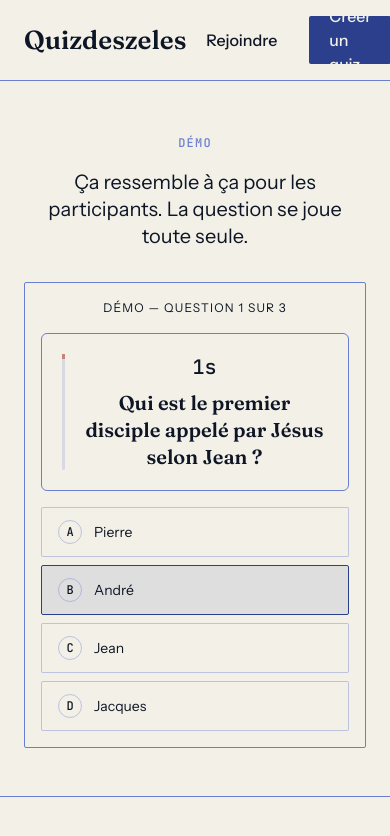
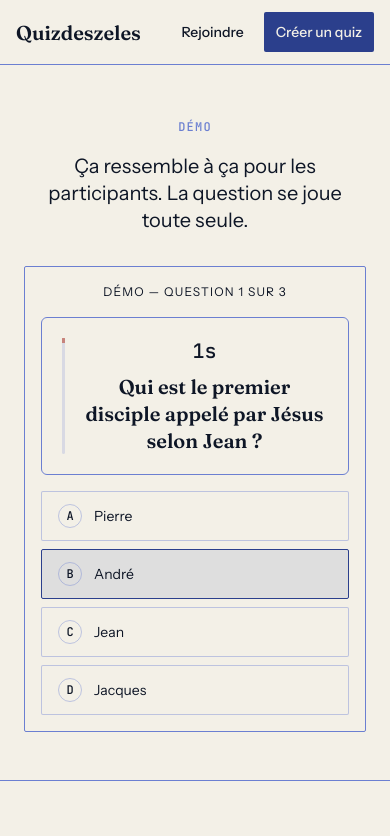
Before and after one commit to Brandon22030/Quizele, a Next.js app: page / in a window 390 px wide. Shown: the top 836 px of the page. Built offline with nearby package versions, Linux system fonts and the light colour scheme.

Commit message:
chore: global update

```diff
--- a/app/connexion/page.tsx
+++ b/app/connexion/page.tsx
@@ -1,6 +1,7 @@
 "use client";
 
 import { useState } from "react";
+import Link from "next/link";
 
 import { Button } from "@/components/ui/button";
 import { Input } from "@/components/ui/input";
@@ -167,6 +168,13 @@ export default function ConnexionPage() {
           </Button>
         )}
       </RuleFrame>
+
+      <Link
+        href="/"
+        className="mt-6 text-sm text-muted-foreground transition-colors hover:text-foreground"
+      >
+        ← Revenir à l&apos;accueil
+      </Link>
     </main>
   );
 }
--- a/app/page.tsx
+++ b/app/page.tsx
@@ -55,18 +55,18 @@ export default function HomePage() {
         dangerouslySetInnerHTML={{ __html: JSON.stringify(structuredData) }}
       />
 
-      <header className="flex items-center justify-between border-b border-adire px-6 py-4">
-        <span className="font-display text-xl">Quizdeszeles</span>
-        <div className="flex items-center gap-3">
+      <header className="flex items-center justify-between border-b border-adire px-4 py-3 sm:px-6 sm:py-4">
+        <span className="font-display text-lg sm:text-xl">Quizdeszeles</span>
+        <div className="flex items-center gap-2 sm:gap-3">
           <Link
             href="/rejoindre"
-            className="inline-flex h-12 items-center justify-center rounded-sm px-5 text-base font-medium text-foreground transition-colors hover:bg-adire/10 focus-visible:outline-none focus-visible:ring-2 focus-visible:ring-ring"
+            className="inline-flex h-10 items-center justify-center rounded-sm px-3 text-sm font-medium text-foreground transition-colors hover:bg-adire/10 focus-visible:outline-none focus-visible:ring-2 focus-visible:ring-ring sm:h-12 sm:px-5 sm:text-base"
           >
             Rejoindre
           </Link>
           <Link
             href="/connexion"
-            className="inline-flex h-12 items-center justify-center rounded-sm bg-indigo px-5 text-base font-medium text-craie transition-colors hover:bg-adire focus-visible:outline-none focus-visible:ring-2 focus-visible:ring-ring"
+            className="inline-flex h-10 items-center justify-center whitespace-nowrap rounded-sm bg-indigo px-3 text-sm font-medium text-craie transition-colors hover:bg-adire focus-visible:outline-none focus-visible:ring-2 focus-visible:ring-ring sm:h-12 sm:px-5 sm:text-base"
           >
             Créer un quiz
           </Link>
```
